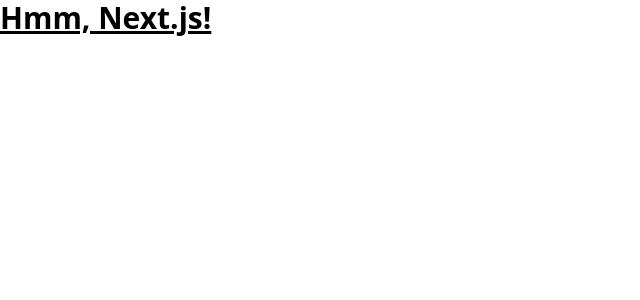
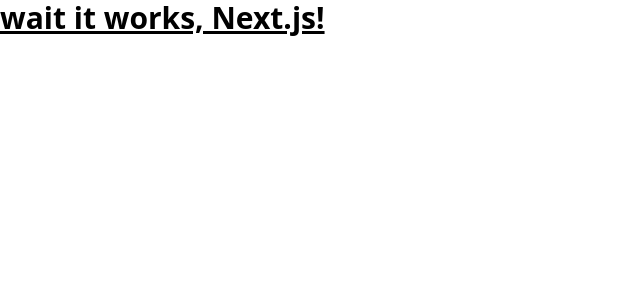
Before and after one commit to yborger/Personal-Website, a Next.js app: page / in a window 1280 px wide. Shown: the top 300 px of the page, without its empty margins (0-640 px from the left). Built offline with nearby package versions, Linux system fonts and the light colour scheme.

Commit message:
Last update fixed the issue - JSON removed and re-added fixed it

```diff
--- a/app/page.tsx
+++ b/app/page.tsx
@@ -1,3 +1,3 @@
 export default function Page() {
-    return <h1 className="text-3xl font-bold underline">Hmm, Next.js!</h1>
+    return <h1 className="text-3xl font-bold underline">wait it works, Next.js!</h1>
   }
```
